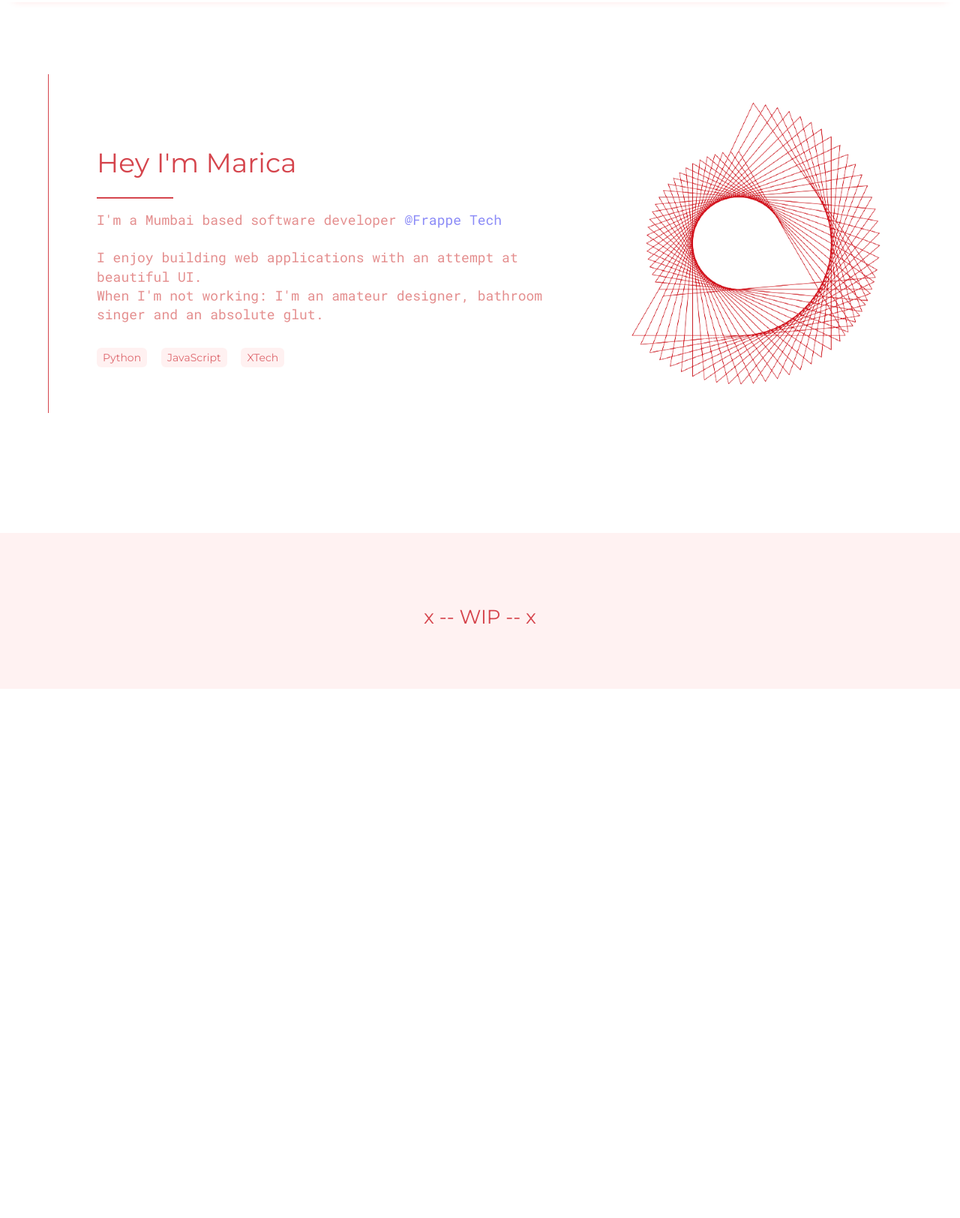
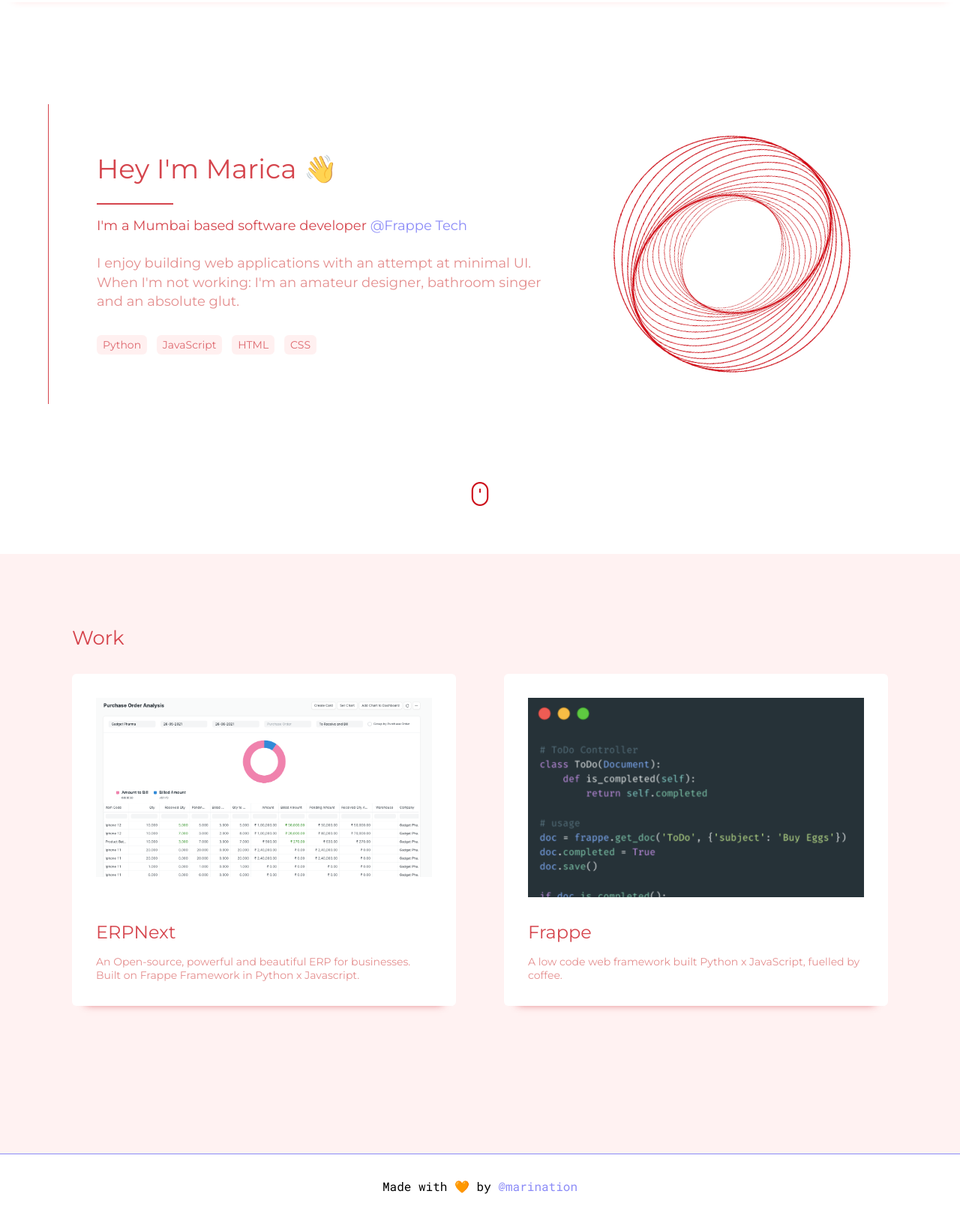
Before and after one commit to marination/marination.github.io, a plain HTML site: page index.html in a window 1280 px wide. Shown: the part 70-1695 px from the top of the page at 75% size. Before the commit the page ends 989 px from the top, so only its background shows below. Drawn offline with nearby package versions, Linux system fonts and the light colour scheme.

Commit message:
feat: Added Work section with scrollintoView
- Mouse indicator in hero and animated hero img
- scrollintoView on hover
- Work section with cards
- Used AOS to animate cards
- Added footer and links

```diff
--- a/css/bio.css
+++ b/css/bio.css
@@ -4,6 +4,7 @@
 }
 
 body {
+  width: 100vw;
   margin: 0;
   padding: 0;
   border: 0;
@@ -12,7 +13,7 @@
   text-align: left;
 }
 
-.nav {
+nav {
   box-shadow: 0px 15px 11px -18px #ffd3d3;
   display: flex;
   color: var(--primary-font);
@@ -21,19 +22,37 @@
   font-family: 'Montserrat';
   top: 0;
   background-color: white;
+  z-index: 1;
 }
 
-.home-container {
+a {
+  text-decoration: none;
+}
+
+footer {
+  padding: 1rem; border-top: 1px solid #8a8af7;
+  font-family: 'Roboto Mono';
+  font-size: 16px;
+}
+
+#hero {
   display: flex;
-  margin-top: 12vh;
   width: 100vw;
-  /* height: 100vh; */
+  height: 100vh;
+  align-items: center;
+  justify-content: center;
   background-color: white;
+  margin-bottom: -20vh;
+}
+
+.hero-content {
+  display: flex;
+  margin-left: 5vw;
+  margin-top: -8rem;
 }
 
 .my-info {
   width: 50%;
-  margin-left: 5vw;
   padding-left: 5vw;
   padding-right: 1vw;
   border-left: 1px solid var(--primary-font);
@@ -51,22 +70,32 @@
 
 .my-image {
   align-items: center;
-  padding: 26px;
+  padding: 0px 26px;
   justify-content: center;
 }
 
 .pfp {
   width: 400px;
   height: 400px;
-  background-image: url(../assets/rawpixel.png);
+  background-image: url(../assets/hero-geometric.png);
   background-position: 50% 50%;
   background-size: cover;
   background-repeat: no-repeat;
+  animation: rotation 20s infinite linear;
+}
+
+@keyframes rotation {
+  from {
+    transform: rotateZ(0deg);
+  }
+  to {
+    transform: rotateZ(359deg);
+  }
 }
 
 .new-font {
   font-size: 36px;
-  margin-top: 6rem;
+  margin-top: 4rem;
   font-family: 'Montserrat';
   color: var(--primary-font);
 }
@@ -77,7 +106,7 @@
   color: var(--secondary-font);
   padding-top: 16px;
   line-height: 1.4;
-  font-family: 'Roboto Mono';
+  font-family: 'Montserrat';
 }
 
 .lingo-btn {
@@ -93,11 +122,9 @@
   border: transparent;
 }
 
-.work-container {
-  display: flex;
-  margin-top: 20vh;
-  width: 100vw;
-  padding-bottom: 10vh;
+#work-container {
+  width: 100%;
+  height: 100vh;
   background-color: rgba(255,211,211, 0.3);
 }
 
@@ -105,3 +132,69 @@
     max-width: 32px;
     max-height: 32px;
 }
+
+.work-grid {
+  padding: 0 4rem;
+  justify-content: center;
+  display: grid;
+  grid-template-columns: repeat(2, minmax(0,1fr));
+}
+
+.project-card {
+  max-width: 480px;
+  margin: 2rem 0 1rem 2rem;
+  box-shadow: 0px 15px 11px -18px var(--primary-font);
+  background-color: white;
+  border-radius: 6px;
+  padding: 1rem;
+  transition: box-shadow 400ms;
+}
+
+.project-card:hover {
+  box-shadow: 0px 18px 18px -18px var(--primary-font);
+}
+
+.drop-in {
+  animation: dropIn 2s infinite linear;
+}
+
+@keyframes dropIn {
+  20% {
+    opacity: 0;
+    transform: translateY(-5%);
+  }
+  30%, 100% {
+    opacity: 1;
+    transform: translateY(0);
+  }
+}
+
+.project-img {
+  height: 250px;
+  padding: 1rem;
+  overflow: hidden;
+}
+
+.project-img img {
+  max-width: 100%;
+}
+
+.project-info {
+  padding: 1rem;
+}
+.project-title {
+  font-size: 24px;
+  font-family: 'Montserrat';
+  color: var(--primary-font);
+  margin: 1rem 0;
+}
+
+.project-content {
+  font-size: 14px;
+  color: var(--secondary-font) !important;
+}
+
+.h-center {
+  display: flex;
+  justify-content: center;
+}
--- a/index.html
+++ b/index.html
@@ -1,53 +1,122 @@
 <html>
 	<head>
+		<meta charset="UTF-8">
 		<link href='https://fonts.googleapis.com/css?family=Roboto Mono' rel='stylesheet'>
 		<link href='https://fonts.googleapis.com/css?family=Montserrat' rel='stylesheet'>
 		<link rel="stylesheet" href="css/bio.css">
+		<link href="https://unpkg.com/aos@2.3.1/dist/aos.css" rel="stylesheet">
 	</head>
 
-  <div class="nav">
+	<nav>
 		<div style="padding-left: 10vw;">
 		</div>
 		<div class="right-icons">
 			<span style="margin-right: 2rem;">
-			<a href="https://github.com/marination" style="text-decoration: none;">
+				<a href="https://github.com/marination" target="_blank">
 					<img class="icon-md" src="assets/github.svg"/>
 				</a>
 			</span>
 			<span style="margin-right: 2rem;">
-			<a href="https://www.linkedin.com/in/marica-dsouza-47a2691a6" style="text-decoration: none;">
+				<a href="https://www.linkedin.com/in/marica-dsouza-47a2691a6" target="_blank">
 					<img class="icon-md" src="assets/linkedin.svg"/>
 				</a>
 			</span>
 		</div>
-  </div>
+	</nav>
+
 	<body>
-	<div class="home-container">
+		<section>
+			<div id="hero">
+				<div class="hero-content">
 					<div class="my-info">
 						<span class="code"><intro></span>
-		<div class="new-font">Hey I'm Marica</div>
+						<div class="new-font">Hey I'm Marica 👋 </div>
 						<div class="border-half"></div>
 						<div class="hero-subtext">
-		  I'm a Mumbai based software developer <a href="https://frappe.io/" style="color: #8a8af7; text-decoration: none;">@Frappe Tech</a>
+						<span style="color: var(--primary-font);">I'm a Mumbai based software developer</span>
+						<a href="https://frappe.io/" target="_blank" style="color: #8a8af7;">
+							@Frappe Tech
+						</a>
 						<br><br>
-		  I enjoy building web applications with an attempt at beautiful UI.<br> When I'm not working: I'm an amateur designer, bathroom singer and an absolute glut.<br>
+						<span>I enjoy building web applications with an attempt at minimal UI.</span>
+						<br>
+						<span>When I'm not working: I'm an amateur designer, bathroom singer and an absolute glut.</span>
+						<br>
 						<button class="lingo-btn">Python</button>
 						<button class="lingo-btn">JavaScript</button>
-		  <button class="lingo-btn">XTech</button>
+						<button class="lingo-btn">HTML</button>
+						<button class="lingo-btn">CSS</button>
 						</div>
-
 					</div>
-
 					<div class="my-image">
 						<div class="pfp">
 						</div>
 					</div>
-
-	  <div>
 				</div>
 			</div>
-	<div class="work-container">
-		<div class="new-font" style="text-align: center; width: 100%; font-size: 26px;">x -- WIP -- x</div>
+
+			<div id="mouse-scroll" class="drop-in h-center">
+				<span>
+					<img class="icon-md" src="assets/mouse.png"/>
+				</span>
 			</div>
+		</section>
+
+		<main id="work-container">
+			<div class="new-font" style="text-align: left; font-size: 26px; padding-left: 6rem;padding-top: 6rem">
+				Work
+			</div>
+
+			<div class="work-grid">
+				<a href="https://github.com/frappe/erpnext/pulls/marination" target="_blank">
+					<div class="project-card"
+						data-aos="fade-up"
+						data-aos-duration="1000"
+						data-aos-anchor-placement="top-bottom">
+						<div class="project-img">
+							<img src="assets/erpnext.png"/>
+						</div>
+						<div class="project-info">
+							<div class="project-title">ERPNext</div>
+							<span class="project-content">
+								An Open-source, powerful and beautiful ERP for businesses. Built on Frappe Framework in Python x Javascript.
+							</span>
+						</div>
+					</div>
+				</a>
+
+				<a href="https://github.com/frappe/frappe/pulls/marination" target="_blank">
+					<div class="project-card"
+					data-aos="fade-down"
+					data-aos-duration="1000"
+					data-aos-anchor-placement="top-bottom">
+						<div class="project-img">
+							<img src="assets/frappe.png"/>
+						</div>
+						<div class="project-info">
+							<div class="project-title">Frappe</div>
+							<span class="project-content">
+								A low code web framework built Python x JavaScript, fuelled by coffee.
+							</span>
+						</div>
+					</div>
+				</a>
+			</div>
+		</main>
+
+		<footer>
+			<div class="h-center">
+				<p>
+					Made with 🧡 by
+					<a href="https://github.com/marination" target="_blank" style="color: #8a8af7;">
+						@marination
+					</a>
+				</p>
+			</div>
+		</footer>
+
+		<script src="https://code.jquery.com/jquery-3.6.0.min.js" integrity="sha256-/xUj+3OJU5yExlq6GSYGSHk7tPXikynS7ogEvDej/m4=" crossorigin="anonymous"></script>
+		<script src="https://unpkg.com/aos@2.3.1/dist/aos.js"></script>
+		<script type="text/javascript" src="index.js"></script>
 	</body>
 </html>
--- /dev/null
+++ b/index.js
@@ -0,0 +1,10 @@
+$(() => {
+	AOS.init();
+
+	$("#mouse-scroll").mouseover(() => {
+		$("#work-container")[0].scrollIntoView({
+			behavior: "smooth",
+			block: "start"
+		});
+	});
+})
```
Also changed, not shown: assets/erpnext.png (added), assets/frappe.png (added), assets/hero-geometric.png (added), assets/mouse.png (added), assets/rawpixel.png (deleted), 1 other file. Lines whose indentation alone changed are shown as unchanged.
